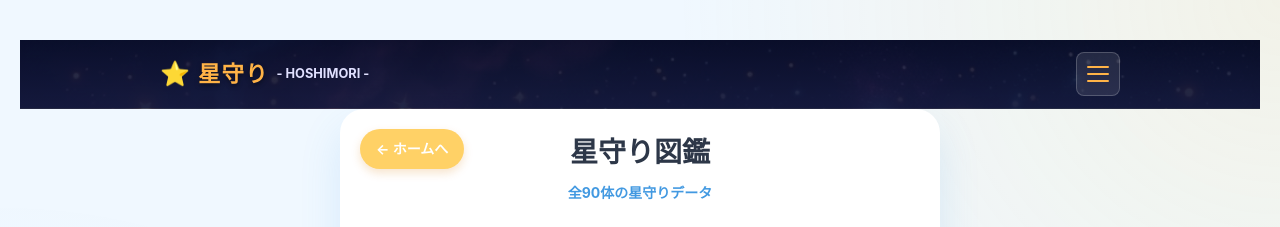
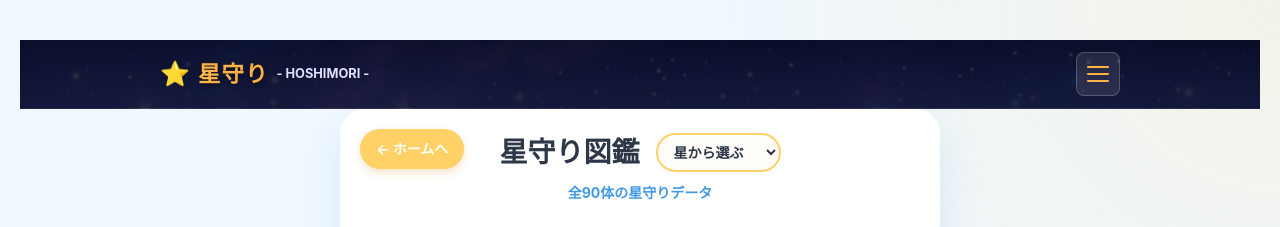
Before and after one commit to naotoada/hoshimori-web, a Next.js app: page /zukan in a window 1280 px wide. Shown: the top 227 px of the page. Built offline with nearby package versions, Linux system fonts and the light colour scheme.

Commit message:
Feature: 星守り図鑑画面に星グループ単位でジャンプできる「星から選ぶ」プルダウンを追加

```diff
--- /dev/null
+++ b/src/app/zukan/JumpSelect.tsx
@@ -0,0 +1,43 @@
+'use client';
+
+import styles from './page.module.css';
+
+export default function JumpSelect() {
+  const options = [
+    { value: '', label: '星から選ぶ' },
+    { value: '水の星', label: '💧 水の星' },
+    { value: '大地の星', label: '🌍 大地の星' },
+    { value: '雷の星', label: '⚡️ 雷の星' },
+    { value: '風の星', label: '🍃 風の星' },
+    { value: '帝の星', label: '👑 帝の星' },
+    { value: '天の星', label: '🌌 天の星' },
+    { value: '果実の星', label: '🍎 果実の星' },
+    { value: '山の星', label: '🏔️ 山の星' },
+    { value: '火の星', label: '🔥 火の星' },
+  ];
+
+  const handleChange = (e: React.ChangeEvent<HTMLSelectElement>) => {
+    const targetId = e.target.value;
+    if (targetId) {
+      const el = document.getElementById(targetId);
+      if (el) {
+        // Adjust for the sticky header (approx 70px + some padding)
+        const yOffset = -90;
+        const y = el.getBoundingClientRect().top + window.pageYOffset + yOffset;
+        window.scrollTo({ top: y, behavior: 'smooth' });
+      } else {
+        window.location.hash = targetId;
+      }
+      // Reset the select so it can be used again
+      e.target.value = '';
+    }
+  };
+
+  return (
+    <select className={styles.jumpSelect} onChange={handleChange} defaultValue="" aria-label="星から選ぶ">
+      {options.map(opt => (
+        <option key={opt.value} value={opt.value}>{opt.label}</option>
+      ))}
+    </select>
+  );
+}
--- a/src/app/zukan/page.module.css
+++ b/src/app/zukan/page.module.css
@@ -24,11 +24,47 @@
   transform: translateY(-2px);
 }
 
+.titleRow {
+  display: flex;
+  align-items: center;
+  justify-content: center;
+  gap: 16px;
+  margin-bottom: 4px;
+}
+
 .title {
   font-size: 28px;
   font-weight: 900;
   color: var(--text-main);
-  margin-bottom: 4px;
+  margin-bottom: 0;
+}
+
+.jumpSelect {
+  padding: 8px 12px;
+  border-radius: 20px;
+  border: 2px solid var(--accent-yellow);
+  background-color: #FFFDF9;
+  color: var(--text-main);
+  font-weight: bold;
+  font-size: 14px;
+  cursor: pointer;
+  outline: none;
+  font-family: inherit;
+  transition: box-shadow 0.2s, border-color 0.2s;
+}
+
+.jumpSelect:focus {
+  box-shadow: 0 0 0 3px rgba(255, 184, 0, 0.2);
+  border-color: #FFA01A;
+}
+
+@media (max-width: 600px) {
+  .titleRow {
+    flex-direction: column;
+    gap: 8px;
+    margin-bottom: 12px;
+    margin-top: 40px;
+  }
 }
 
 .subtitle {
--- a/src/app/zukan/page.tsx
+++ b/src/app/zukan/page.tsx
@@ -1,6 +1,7 @@
 import Link from 'next/link';
 import { getAllHoshimori } from '@/lib/markdownParser';
 import { getCharacterImageUrl } from '@/lib/characterMap';
+import JumpSelect from './JumpSelect';
 import styles from './page.module.css';
 
 export default function ZukanIndex() {
@@ -38,7 +39,10 @@ export default function ZukanIndex() {
     <main className="container">
       <div className={styles.header}>
         <Link href="/" className={styles.backButton}>← ホームへ</Link>
-        <h1 className={styles.title}>星守り図鑑</h1>
+        <div className={styles.titleRow}>
+          <h1 className={styles.title}>星守り図鑑</h1>
+          <JumpSelect />
+        </div>
         <p className={styles.subtitle}>全90体の星守りデータ</p>
       </div>
 
@@ -50,7 +54,7 @@ export default function ZukanIndex() {
           const meta = honmeiMeta[honmeiName];
 
           return (
-            <section key={honmeiName} className={`${styles.honmeiSection} ${meta?.bgTheme || ''}`}>
+            <section key={honmeiName} id={honmeiName} className={`${styles.honmeiSection} ${meta?.bgTheme || ''}`}>
               <h2 className={`${styles.honmeiTitle} ${meta?.theme || ''}`}>{meta?.display || honmeiName}</h2>
               <div className={styles.grid}>
                 {chars.map(char => (
```
